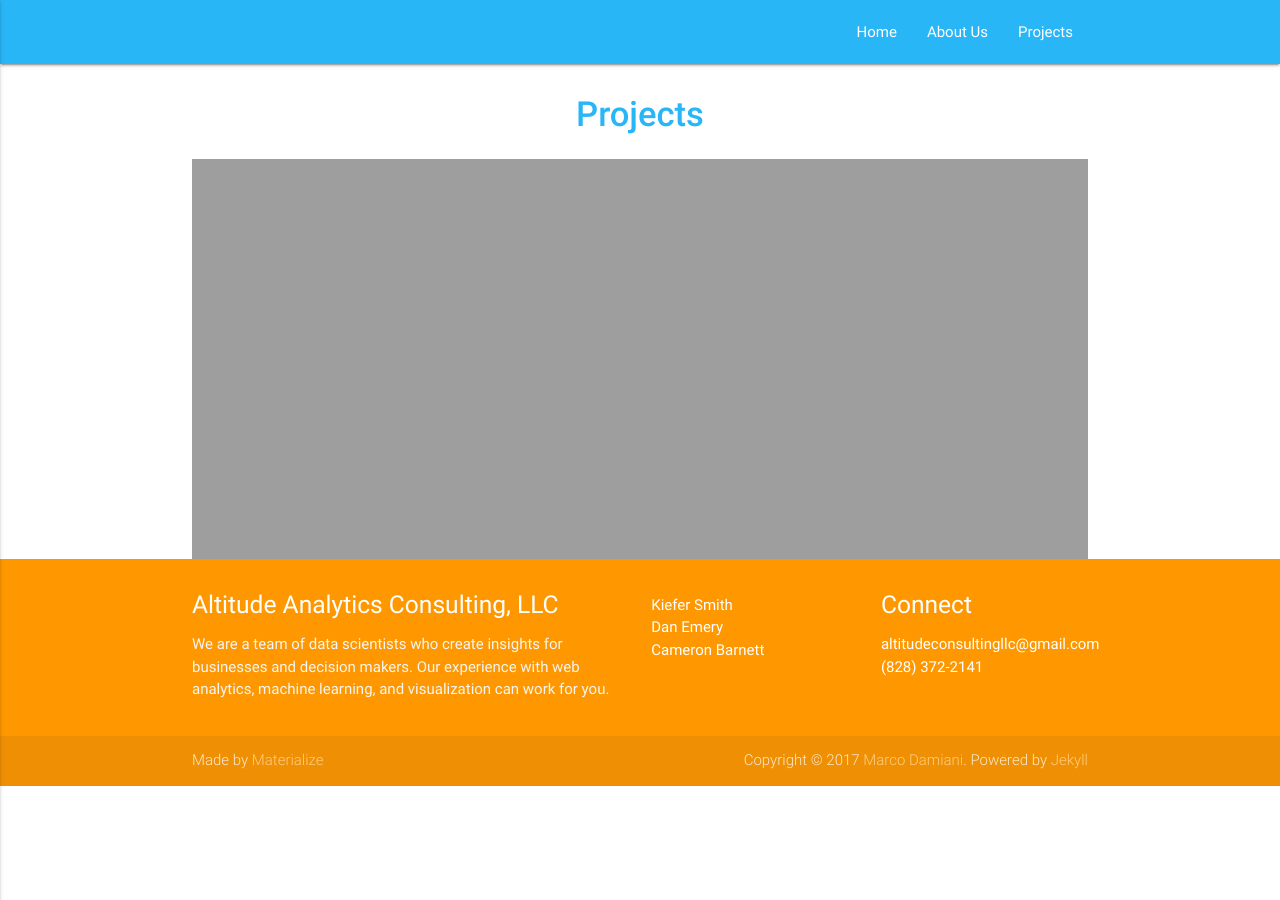
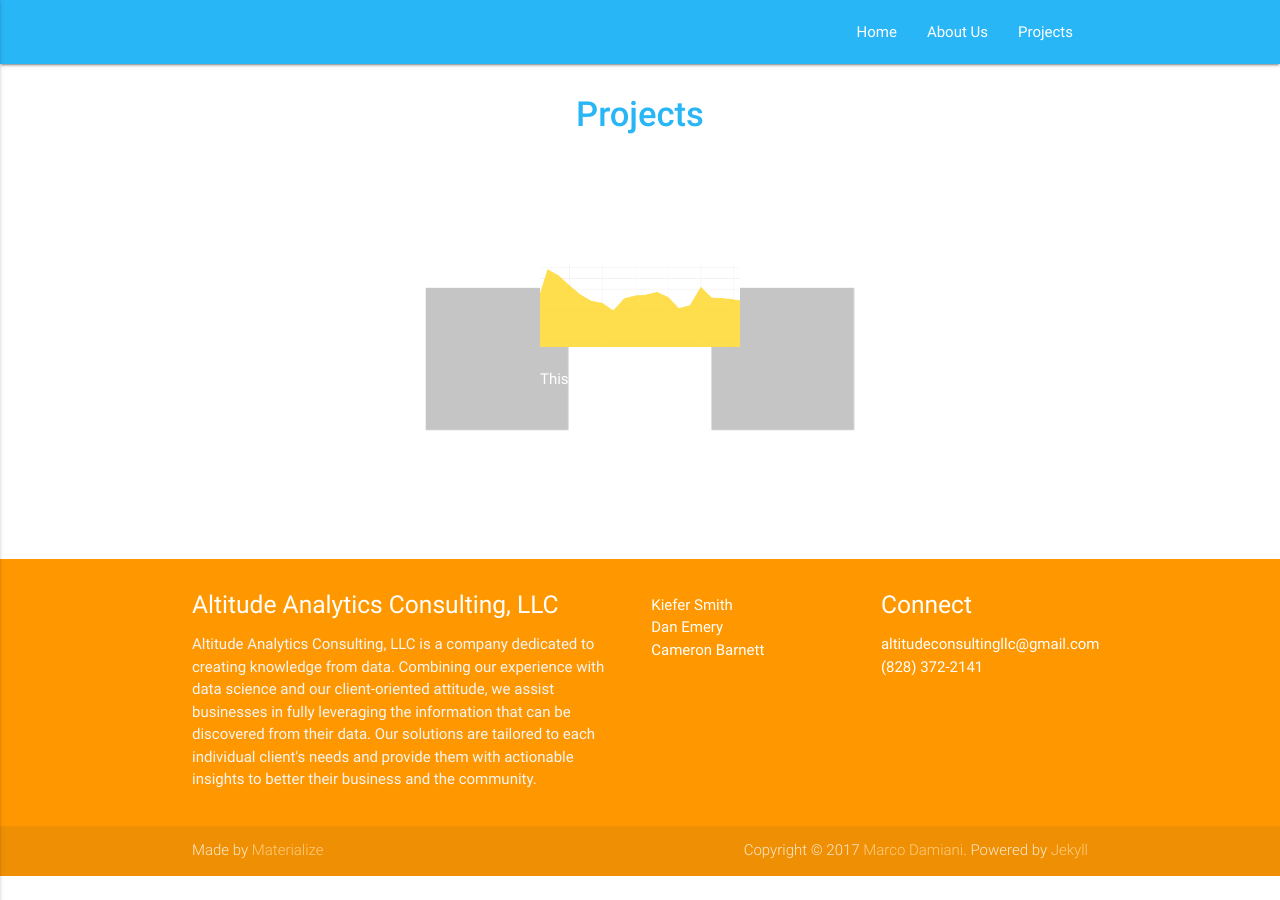
Before and after one commit to kiefersmith/Altitude-Website, a Jekyll site: the page built from projects.md, in a window 1280 px wide. Built offline with Jekyll 4.4.1, drawn with Linux system fonts in a browser that asks for light colours; grey boxes are pictures that could not be loaded.

Commit message:
Updated pages.

```diff
--- a/_includes/footer.html
+++ b/_includes/footer.html
@@ -3,7 +3,7 @@
       <div class="row">
         <div class="col l6 s12">
           <h5 class="white-text">Altitude Analytics Consulting, LLC</h5>
-          <p class="grey-text text-lighten-4">We are a team of data scientists who create insights for businesses and decision makers.  Our experience with web analytics, machine learning, and visualization can work for you. </p>
+          <p class="grey-text text-lighten-4">Altitude Analytics Consulting, LLC is a company dedicated to creating knowledge from data.  Combining our experience with data science and our client-oriented attitude, we assist businesses in fully leveraging the information that can be discovered from their data.  Our solutions are tailored to each individual client's needs and provide them with actionable insights to better their business and the community.</p>
         </div>
         <div class="col l3 s12">
           <h5 class="white-text">         </h5>
--- a/projects.md
+++ b/projects.md
@@ -6,35 +6,8 @@ permalink: /projects/
 
 <h1 class="page-title">{{ page.title | escape }}</h1>
 
-  <div class="slider">
-    <ul class="slides">
-      <li>
-        <img src="/assets/dash.png">
-        <div class="caption center-align">
-          <h3>Peacock Hall Energy Dashboard</h3>
-          <h5 class="light grey-text text-lighten-3">Visualizing energy consumption and production on App State's campus.</h5>
-        </div>
-      </li>
-      <li>
-        <img src="https://lorempixel.com/580/250/nature/2"> <!-- random image -->
-        <div class="caption left-align">
-          <h3>Left Aligned Caption</h3>
-          <h5 class="light grey-text text-lighten-3">Here's our small slogan.</h5>
-        </div>
-      </li>
-      <li>
-        <img src="https://lorempixel.com/580/250/nature/3"> <!-- random image -->
-        <div class="caption right-align">
-          <h3>Right Aligned Caption</h3>
-          <h5 class="light grey-text text-lighten-3">Here's our small slogan.</h5>
-        </div>
-      </li>
-      <li>
-        <img src="https://lorempixel.com/580/250/nature/4"> <!-- random image -->
-        <div class="caption center-align">
-          <h3>This is our big Tagline!</h3>
-          <h5 class="light grey-text text-lighten-3">Here's our small slogan.</h5>
-        </div>
-      </li>
-    </ul>
+  <div class="carousel">
+    <a class="carousel-item" href="https://danemery.shinyapps.io/app_energy"><img src="/assets/dash.png"><p class="white-text">This is your second panel</p></a>
+    <a class="carousel-item" href="#two!"><img src="https://lorempixel.com/250/250/nature/2"></a>
+    <a class="carousel-item" href="#three!"><img src="https://lorempixel.com/250/250/nature/3"></a>
   </div>
```
Also changed, not shown: assets/cam3.jpg (deleted), assets/dash.png, 14 other files.
